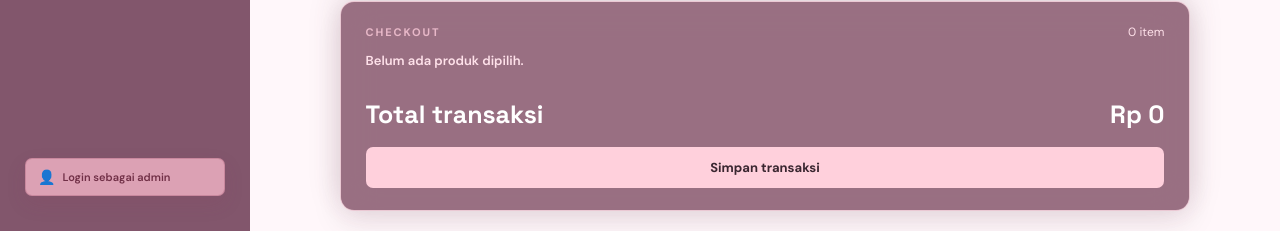
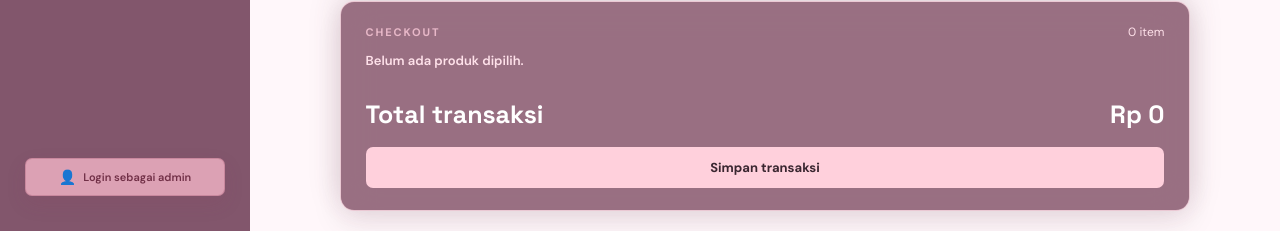
Before and after one commit to icel-star/ACTHA-kasir, a Django app: page / in a window 1280 px wide. Shown: the part 569-800 px from the top of the page. Run offline with Django 5.2, Linux system fonts and the light colour scheme; data that the repository does not hold is empty.

Commit message:
fix some details

```diff
--- a/kasir/static/kasir/app.css
+++ b/kasir/static/kasir/app.css
@@ -12,7 +12,7 @@ nav { margin-top:70px; display:grid; gap:10px; }
 .nav-link:hover,.nav-link.active { color:#fff; border-color:var(--lime); background:rgba(255,255,255,.07); }
 .sidebar-note { margin-top:auto; color:#ddb0c1; font-size:10px; line-height:1.8; letter-spacing:.1em; } .sidebar-note strong { color:var(--lime); }
 .main-content { margin-left:250px; min-height:100vh; padding:58px 7vw 190px; max-width:1500px; }
-.admin-access { position:static; display:flex; align-items:center; gap:7px; width:100%; margin-top:auto; padding:9px 12px; border:1px solid rgba(142,61,93,.25); border-radius:7px; background:rgba(247,182,200,.78); color:#713047; text-decoration:none; font:600 11px 'DM Sans'; box-shadow:0 8px 20px rgba(142,61,93,.12); }
+.admin-access { position:static; display:flex; align-items:center; justify-content:center; gap:7px; width:100%; margin-top:auto; padding:9px 12px; border:1px solid rgba(142,61,93,.25); border-radius:7px; background:rgba(247,182,200,.78); color:#713047; text-decoration:none; font:600 11px 'DM Sans'; text-align:center; box-shadow:0 8px 20px rgba(142,61,93,.12); }
 .admin-access:hover { background:#f7b6c8; }
 .admin-icon { font-size:14px; }
 .admin-logged-in { cursor:default; }
```
